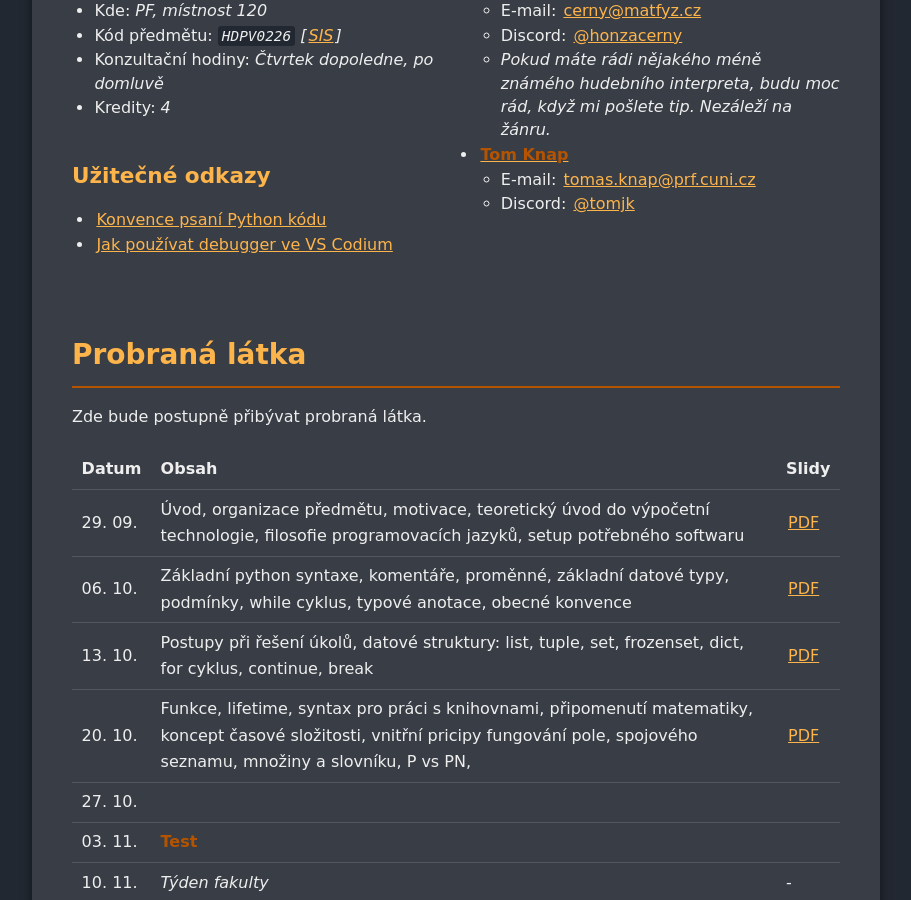
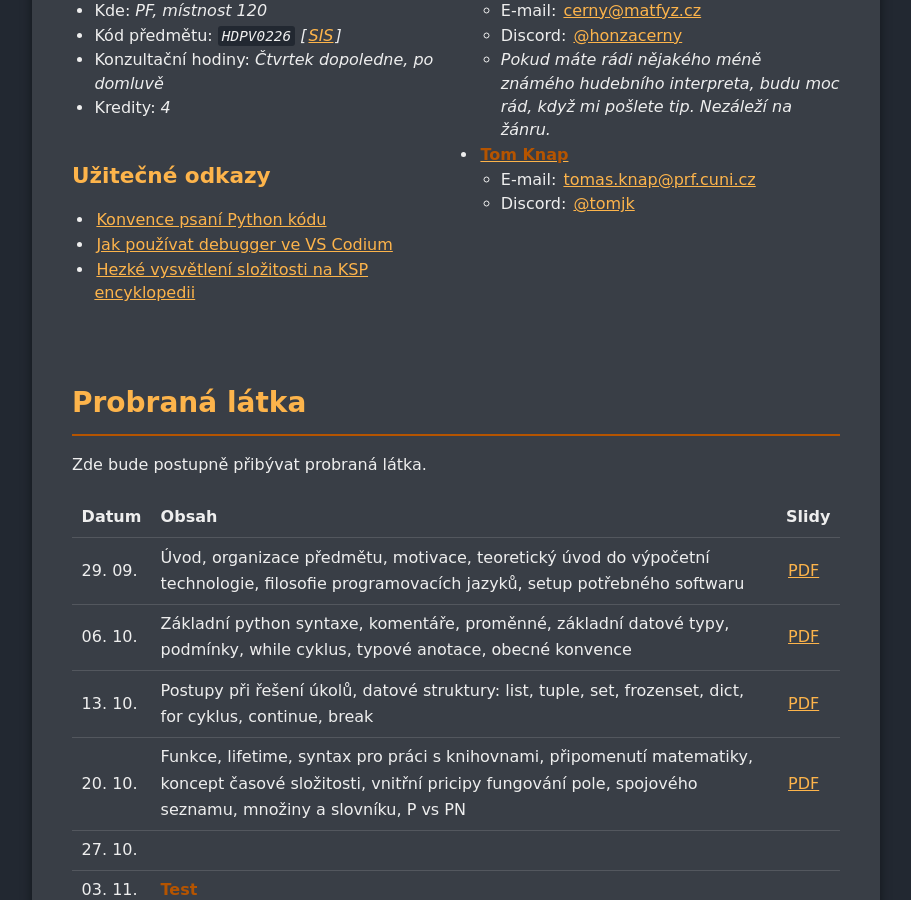
Before and after one commit to yagarea/ggu.cz, a Jekyll site: the page built from pages/teaching/2627-legaltech.md, in a window 1280 px wide and 900 px high, scrolled down 472 px. Shown: the whole window, without its empty margins (184-1095 px from the left). Built offline with Jekyll 4.4.1, drawn with Linux system fonts in a browser that asks for light colours.

Commit message:
update tl

```diff
--- a/pages/teaching/2627-legaltech.md
+++ b/pages/teaching/2627-legaltech.md
@@ -19,6 +19,7 @@ lang: cs
 ### Užitečné odkazy
 - [Konvence psaní Python kódu](/python-conventions/)
 - [Jak používat debugger ve VS Codium](https://www.youtube.com/watch?v=iHVpl9sZKGw)
+- [Hezké vysvětlení složitosti na KSP encyklopedii](https://ksp.mff.cuni.cz/encyklopedie/slozitost/)
 
 ---
 
@@ -40,7 +41,7 @@ Zde bude postupně přibývat probraná látka.
 | 29. 09. | Úvod, organizace předmětu, motivace, teoretický úvod do výpočetní technologie, filosofie programovacích jazyků, setup potřebného softwaru | [PDF](https://jc.ggu.cz/lt/1.pdf) |
 | 06. 10. | Základní python syntaxe, komentáře, proměnné, základní datové typy, podmínky, while cyklus, typové anotace, obecné konvence | [PDF](https://jc.ggu.cz/lt/2.pdf) |
 | 13. 10. | Postupy při řešení úkolů, datové struktury: list, tuple, set, frozenset, dict, for cyklus, continue, break | [PDF](https://jc.ggu.cz/lt/3.pdf) |
-| 20. 10. | Funkce, lifetime, syntax pro práci s knihovnami, připomenutí matematiky, koncept časové složitosti, vnitřní pricipy fungování pole, spojového seznamu, množiny a slovníku, P vs PN, | [PDF](https://jc.ggu.cz/lt/4.pdf) |
+| 20. 10. | Funkce, lifetime, syntax pro práci s knihovnami, připomenutí matematiky, koncept časové složitosti, vnitřní pricipy fungování pole, spojového seznamu, množiny a slovníku, P vs PN | [PDF](https://jc.ggu.cz/lt/4.pdf) |
 | 27. 10. | | |
 | 03. 11. | **Test** | |
 | 10. 11. | *Týden fakulty* | - |
```
